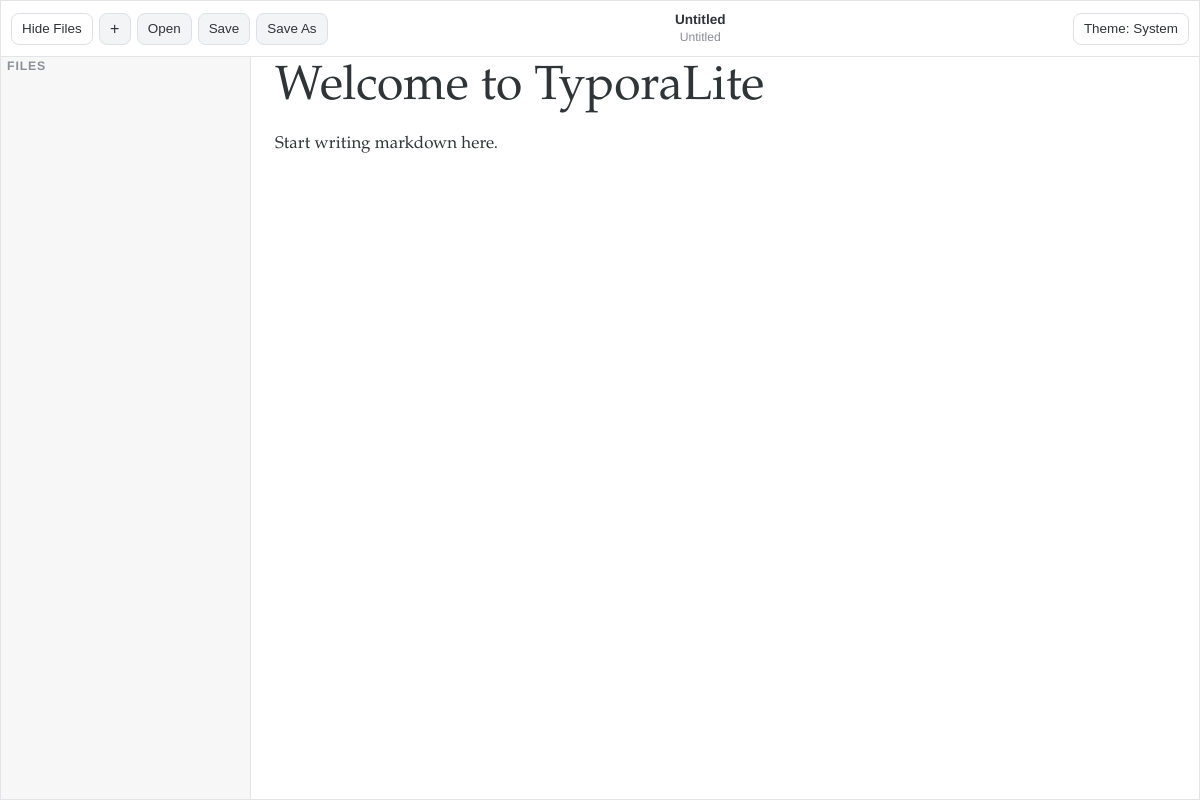
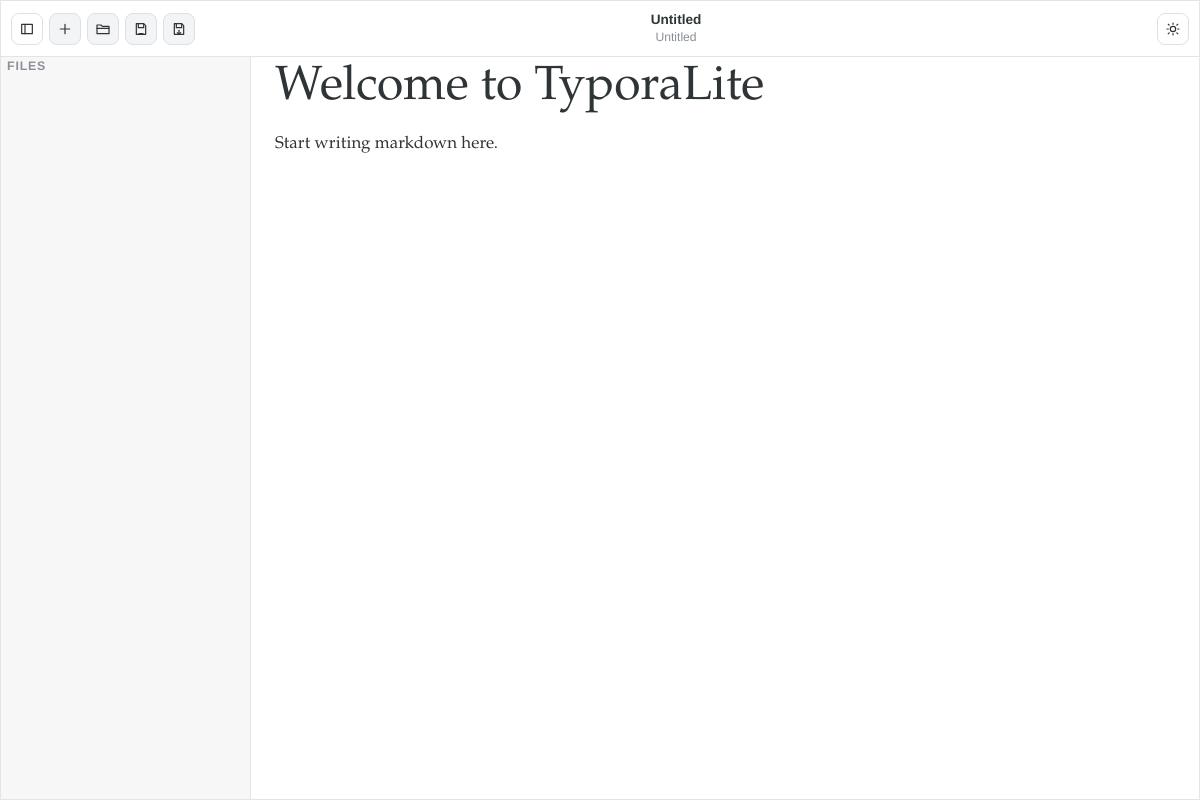
Before and after one commit to kurenn/ink_flow, an Electron app: page src/renderer/index.html in a window 1200 px wide. Drawn offline with nearby package versions, Linux system fonts and the light colour scheme; no server answers.

Commit message:
Use icon-only top toolbar controls and sync toggle states

```diff
--- a/src/renderer/index.html
+++ b/src/renderer/index.html
@@ -11,11 +11,21 @@
     <div class="app-shell">
       <header class="topbar">
         <div class="actions" role="toolbar" aria-label="Editor actions">
-          <button id="sidebar-btn" type="button" class="ghost" title="Toggle file sidebar (Cmd/Ctrl+Shift+B)">Files</button>
-          <button id="new-btn" type="button" title="New file (Cmd/Ctrl+N)">+</button>
-          <button id="open-btn" type="button">Open</button>
-          <button id="save-btn" type="button">Save</button>
-          <button id="save-as-btn" type="button">Save As</button>
+          <button id="sidebar-btn" type="button" class="ghost icon-btn" title="Toggle file sidebar (Cmd/Ctrl+Shift+B)" aria-label="Toggle file sidebar">
+            <svg viewBox="0 0 24 24" aria-hidden="true"><path d="M4 5h16v14H4z"/><path d="M9 5v14"/></svg>
+          </button>
+          <button id="new-btn" type="button" class="icon-btn" title="New file (Cmd/Ctrl+N)" aria-label="New file">
+            <svg viewBox="0 0 24 24" aria-hidden="true"><path d="M12 5v14M5 12h14"/></svg>
+          </button>
+          <button id="open-btn" type="button" class="icon-btn" title="Open file (Cmd/Ctrl+O)" aria-label="Open file">
+            <svg viewBox="0 0 24 24" aria-hidden="true"><path d="M3 19V6h6l2 2h10v11z"/><path d="M3 11h18"/></svg>
+          </button>
+          <button id="save-btn" type="button" class="icon-btn" title="Save file (Cmd/Ctrl+S)" aria-label="Save file">
+            <svg viewBox="0 0 24 24" aria-hidden="true"><path d="M5 4h11l3 3v13H5z"/><path d="M8 4v6h8V4"/><path d="M9 19h6"/></svg>
+          </button>
+          <button id="save-as-btn" type="button" class="icon-btn" title="Save as (Cmd/Ctrl+Shift+S)" aria-label="Save as">
+            <svg viewBox="0 0 24 24" aria-hidden="true"><path d="M5 4h11l3 3v13H5z"/><path d="M8 4v6h8V4"/><path d="M12 14v6"/><path d="M9.5 17.5 12 20l2.5-2.5"/></svg>
+          </button>
         </div>
 
         <div class="title-wrap">
@@ -24,7 +34,9 @@
         </div>
 
         <div class="window-actions">
-          <button id="theme-btn" type="button" class="ghost" title="Toggle light/dark">Theme</button>
+          <button id="theme-btn" type="button" class="ghost icon-btn" title="Toggle light/dark (Cmd/Ctrl+Shift+L)" aria-label="Toggle theme">
+            <svg viewBox="0 0 24 24" aria-hidden="true"><path d="M12 3v2M12 19v2M4.9 4.9l1.4 1.4M17.7 17.7l1.4 1.4M3 12h2M19 12h2M4.9 19.1l1.4-1.4M17.7 6.3l1.4-1.4"/><circle cx="12" cy="12" r="4"/></svg>
+          </button>
         </div>
       </header>
 
--- a/src/renderer/renderer.js
+++ b/src/renderer/renderer.js
@@ -35,8 +35,10 @@
 let currentMarkdown = '';
 let isDirty = false;
 let isRendering = false;
-let themeMode = 'system';
+let themeMode = 'light';
 const ZWSP = '\u200B';
+const SUN_ICON = '<svg viewBox="0 0 24 24" aria-hidden="true"><path d="M12 3v2M12 19v2M4.9 4.9l1.4 1.4M17.7 17.7l1.4 1.4M3 12h2M19 12h2M4.9 19.1l1.4-1.4M17.7 6.3l1.4-1.4"/><circle cx="12" cy="12" r="4"/></svg>';
+const MOON_ICON = '<svg viewBox="0 0 24 24" aria-hidden="true"><path d="M21 12.8A9 9 0 1 1 11.2 3a7 7 0 0 0 9.8 9.8z"/></svg>';
 
 function getFileName(filePath) {
   if (!filePath) {
@@ -403,29 +405,24 @@
 
 function toggleSidebar() {
   workspace.classList.toggle('sidebar-hidden');
+  syncSidebarButtonState();
+}
+
+function syncSidebarButtonState() {
   const hidden = workspace.classList.contains('sidebar-hidden');
-  sidebarButton.textContent = hidden ? 'Files' : 'Hide Files';
+  sidebarButton.setAttribute('aria-pressed', String(!hidden));
+  sidebarButton.setAttribute('title', hidden ? 'Show file sidebar (Cmd/Ctrl+Shift+B)' : 'Hide file sidebar (Cmd/Ctrl+Shift+B)');
 }
 
 function applyTheme() {
-  if (themeMode === 'system') {
-    document.body.removeAttribute('data-theme');
-    themeButton.textContent = 'Theme: System';
-    return;
-  }
-
   document.body.setAttribute('data-theme', themeMode);
-  themeButton.textContent = themeMode === 'dark' ? 'Theme: Dark' : 'Theme: Light';
+  themeButton.innerHTML = themeMode === 'dark' ? MOON_ICON : SUN_ICON;
+  themeButton.setAttribute('aria-label', themeMode === 'dark' ? 'Theme: Dark' : 'Theme: Light');
+  themeButton.setAttribute('title', `${themeMode === 'dark' ? 'Theme: Dark' : 'Theme: Light'} (Cmd/Ctrl+Shift+L)`);
 }
 
 function cycleTheme() {
-  if (themeMode === 'system') {
-    themeMode = 'light';
-  } else if (themeMode === 'light') {
-    themeMode = 'dark';
-  } else {
-    themeMode = 'system';
-  }
+  themeMode = themeMode === 'dark' ? 'light' : 'dark';
 
   localStorage.setItem('typoralite-theme', themeMode);
   applyTheme();
@@ -581,6 +578,11 @@
 setContent('# Welcome to TyporaLite\n\nStart writing markdown here.');
 loadWorkspaceTree();
 
-themeMode = localStorage.getItem('typoralite-theme') || 'system';
+const savedTheme = localStorage.getItem('typoralite-theme');
+if (savedTheme === 'dark' || savedTheme === 'light') {
+  themeMode = savedTheme;
+} else {
+  themeMode = window.matchMedia('(prefers-color-scheme: dark)').matches ? 'dark' : 'light';
+}
 applyTheme();
-sidebarButton.textContent = workspace.classList.contains('sidebar-hidden') ? 'Files' : 'Hide Files';
+syncSidebarButtonState();
--- a/src/renderer/styles.css
+++ b/src/renderer/styles.css
@@ -156,6 +156,25 @@
   width: 32px;
   padding: 0;
   font-size: 1rem;
+}
+
+.icon-btn {
+  width: 32px;
+  min-width: 32px;
+  padding: 0;
+  display: inline-flex;
+  align-items: center;
+  justify-content: center;
+}
+
+.icon-btn svg {
+  width: 16px;
+  height: 16px;
+  fill: none;
+  stroke: currentColor;
+  stroke-width: 1.8;
+  stroke-linecap: round;
+  stroke-linejoin: round;
 }
 
 .title-wrap {
```
